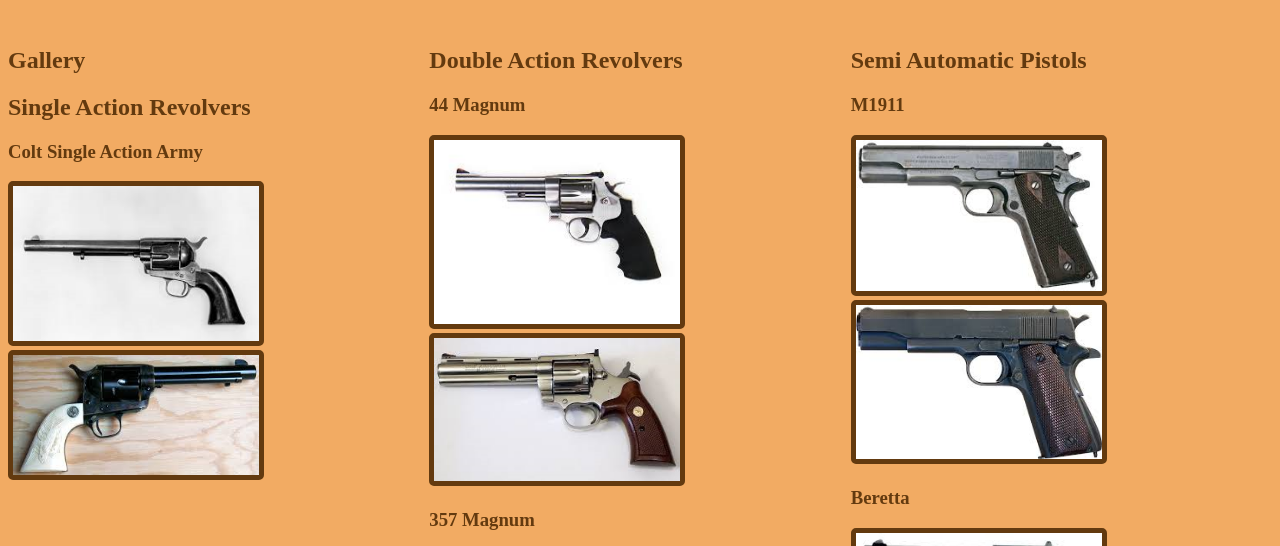
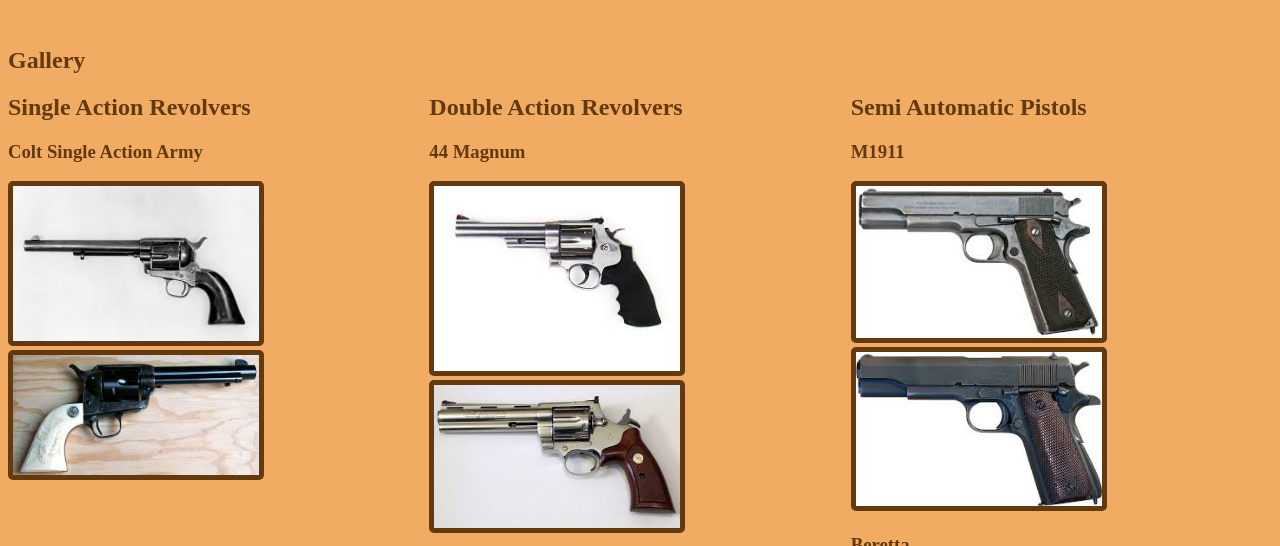
Before and after one commit to JoeHoffman2023/Website, a plain HTML site: page gallery.html in a window 1280 px wide. Shown: the part 201-747 px from the top of the page. Drawn offline with Linux system fonts and the light colour scheme.

Commit message:
Finished grid

```diff
--- a/gallery.html
+++ b/gallery.html
@@ -29,6 +29,7 @@
     <img src="SingleAction2.png" alt="Colt Single Action Army">
      </section>
      <section>
+       <h1 class="hidden">.</h1>
     <h2>Double Action Revolvers</h2>
     <h3>44 Magnum</h3>
     <img src="44Magnum1.png" alt="44 Magnum">
@@ -37,6 +38,7 @@
     <img src="357Magnum.png" alt="357 Magnum">
      </section>
      <section>
+       <h1 class="hidden">.</h1>
     <h2>Semi Automatic Pistols</h2>
     <h3>M1911</h3>
     <img src="M19111.png" alt="M1911">
--- a/style.css
+++ b/style.css
@@ -66,3 +66,8 @@ footer {
   display: grid;
   grid-template-columns: 1fr 1fr 1fr;
   grid-template-rows: auto;
+}
+
+.hidden {
+  color:#f2ab63;
+}
```
